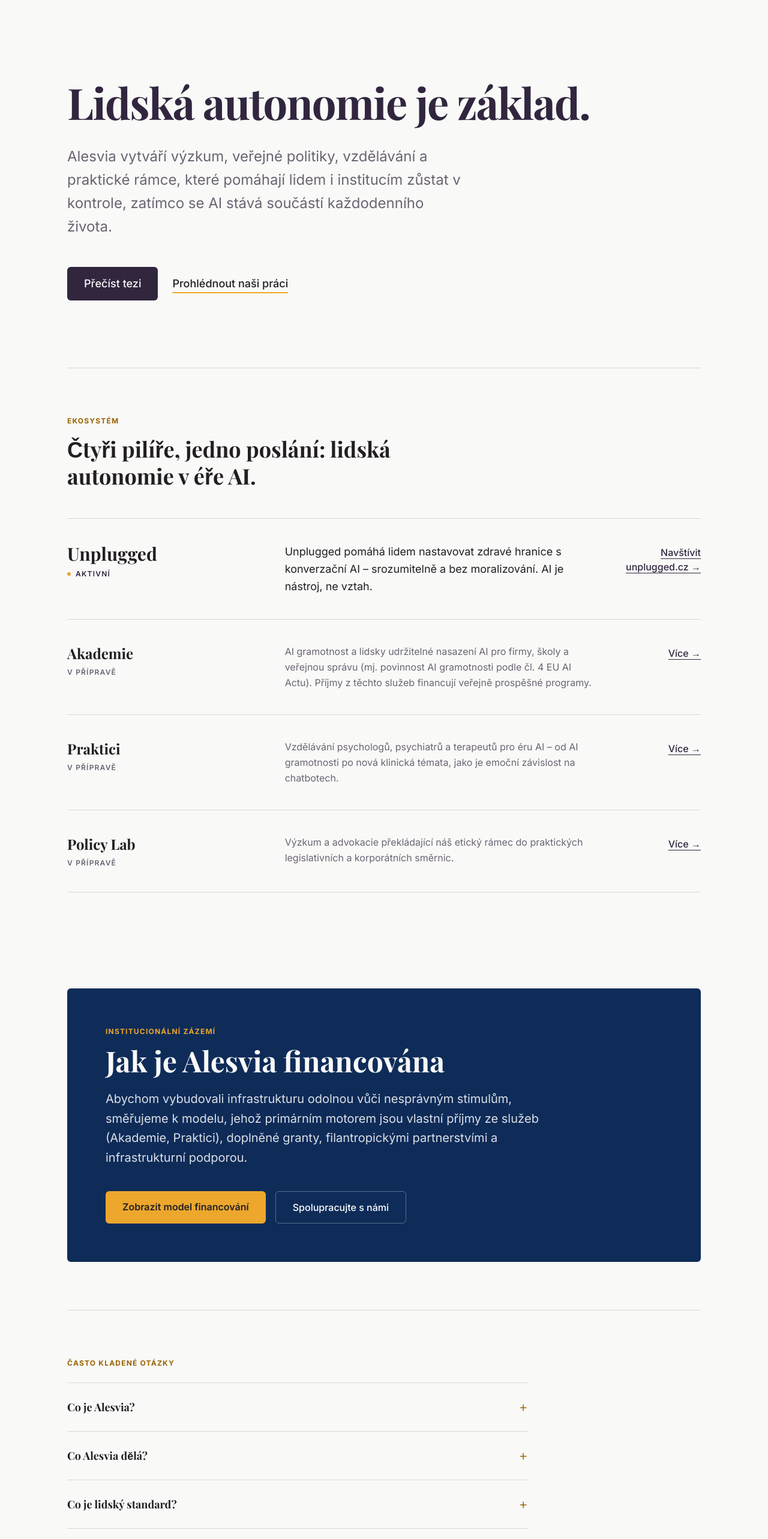
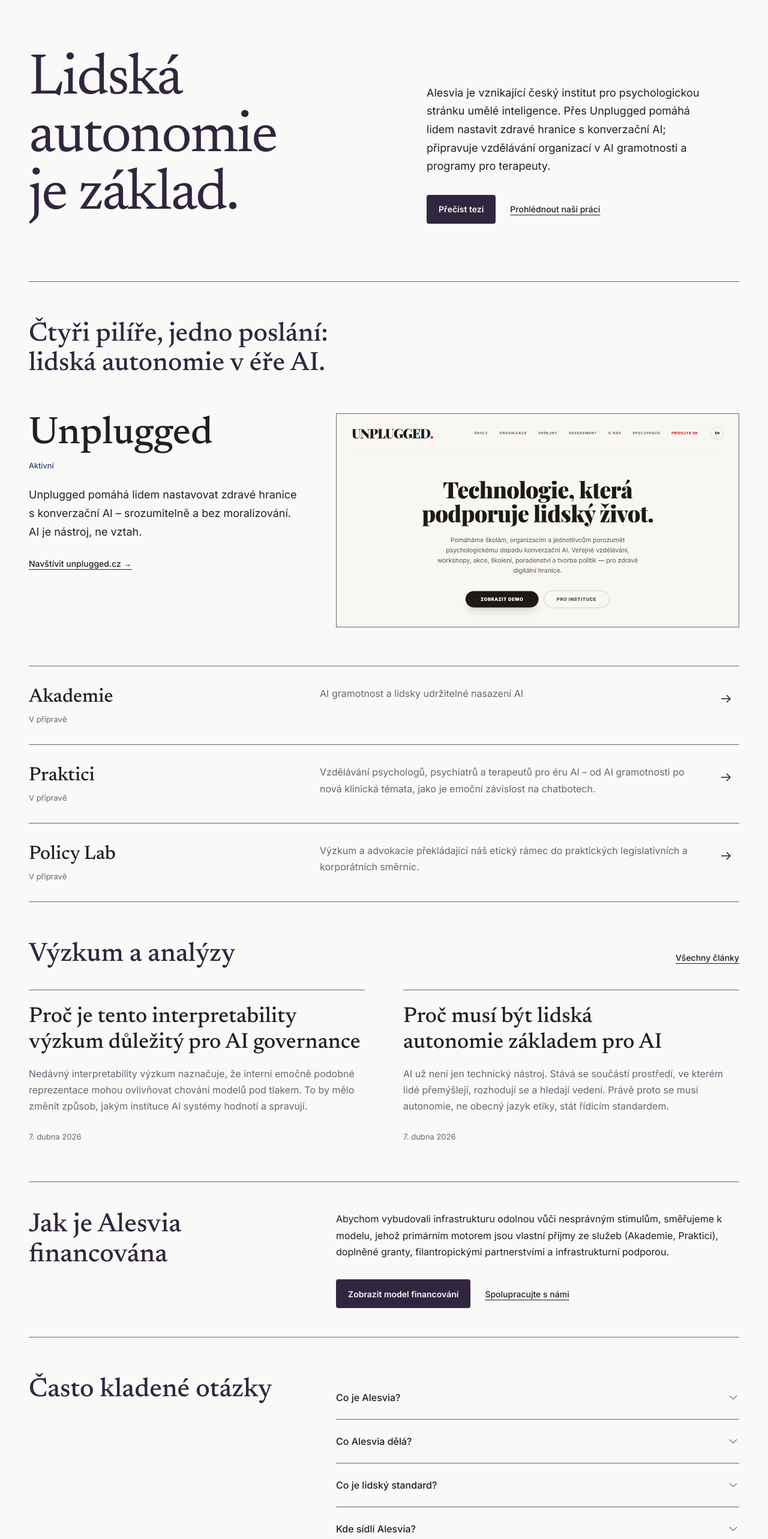
Before and after one commit to Kumungchi/alesvia-site, a Next.js app: page /cs in a window 1280 px wide. Shown: the part 100-2666 px from the top of the page at 60% size. Built offline with nearby package versions, Linux system fonts and the light colour scheme; no server answers.

Commit message:
Build an editorial homepage proposal with Newsreader

```diff
--- a/app/[lang]/page.tsx
+++ b/app/[lang]/page.tsx
@@ -1,112 +1,109 @@
+import { Newsreader } from 'next/font/google';
+import Image from 'next/image';
+import Link from 'next/link';
 import { getDictionary, Locale } from '../../dictionaries';
-import SectionLabel from '../../components/SectionLabel';
 import JsonLd from '../../components/JsonLd';
-import Link from 'next/link';
 import CrisisSupport from '../../components/CrisisSupport';
-import PillarList from '../../components/PillarList';
-import { getPublicPath } from '../../lib/routes';
+import { getPublicPath, getPublicResearchPath } from '../../lib/routes';
+import { getAllPosts } from '../../content/research/posts';
+import styles from '../../components/home/home.module.css';
+
+const newsreader = Newsreader({ subsets: ['latin', 'latin-ext'], weight: ['400', '500', '600'], display: 'swap', variable: '--font-newsreader' });
 
 export default async function Home({ params }: { params: Promise<{ lang: Locale }> }) {
   const { lang } = await params;
   const dict = await getDictionary(lang);
+  const eco = dict.ecosystem;
+  const planned = [
+    { title: eco.academy_title, description: dict.academy.subtitle, route: 'initiativeAcademy' },
+    { title: eco.practitioners_title, description: eco.practitioners_desc, route: 'initiativePractitioners' },
+    { title: eco.policy_title, description: eco.policy_desc, route: 'initiativePolicyLab' },
+  ] as const;
+
   return (
-    <div className="bg-alesvia-bg text-alesvia-text selection:bg-alesvia-accent/30 font-sans">
-      <div className="max-w-6xl mx-auto px-6 md:px-12">
+    <div className={`${newsreader.variable} ${styles.home}`} data-editorial-home>
+      <section className={styles.hero} aria-labelledby="home-title">
+        <h1 id="home-title">{dict.hero.title}</h1>
+        <div className={styles.heroCopy}>
+          <p>{dict.metadata.description}</p>
+          <div className={styles.actions}>
+            <Link className={styles.primary} href={getPublicPath(lang, 'thesis')}>{dict.hero.primary_link}</Link>
+            <a className={styles.textLink} href="#initiatives">{dict.hero.secondary_link}</a>
+          </div>
+        </div>
+      </section>
 
-        {/* ── Hero ── */}
-        <section className="pt-24 pb-20 md:pt-36 md:pb-28 max-w-4xl">
-          <h1 className="font-serif text-5xl md:text-7xl font-bold tracking-tight text-alesvia-primary leading-[1.05] mb-8">
-            {dict.hero.title}
-          </h1>
-          <p className="text-xl md:text-2xl text-alesvia-muted leading-relaxed mb-12 max-w-2xl">
-            {dict.hero.description}
-          </p>
-          <div className="flex flex-col sm:flex-row sm:items-center gap-6">
-            <Link
-              href={getPublicPath(lang, 'thesis')}
-              className="bg-alesvia-primary text-alesvia-bg px-7 py-3.5 rounded-md font-medium text-lg text-center hover:bg-alesvia-trust transition-colors"
-            >
-              {dict.hero.primary_link}
-            </Link>
-            <Link
-              href={getPublicPath(lang, 'initiatives')}
-              className="py-2 font-medium text-lg text-alesvia-text underline decoration-alesvia-accent decoration-2 underline-offset-8 hover:text-alesvia-primary"
-            >
-              {dict.hero.secondary_link}
-            </Link>
+      <section id="initiatives" className={styles.initiatives} aria-labelledby="initiatives-title">
+        <h2 id="initiatives-title" className={styles.sectionTitle}>{eco.title}</h2>
+        <div className={styles.feature}>
+          <div className={styles.featureCopy}>
+            <h3>{eco.unplugged_title}</h3>
+            <p className={styles.status}>{eco.status_active}</p>
+            <p className={styles.featureDescription}>{eco.unplugged_desc}</p>
+            <a className={styles.textLink} href="https://www.unplugged.cz">{eco.unplugged_link}</a>
           </div>
-        </section>
+          <a href="https://www.unplugged.cz" className={styles.preview}>
+            <Image src="/previews/unplugged-home.png" width={1280} height={680}
+              sizes="(max-width: 767px) calc(100vw - 48px), (max-width: 1100px) 55vw, 640px"
+              alt={dict.unplugged.preview_alt} />
+          </a>
+        </div>
+        <ul className={styles.planned}>
+          {planned.map(pillar => (
+            <li key={pillar.route}>
+              <div>
+                <h3><Link href={getPublicPath(lang, pillar.route)}>{pillar.title}</Link></h3>
+                <p className={styles.status}>{eco.status_incubating}</p>
+              </div>
+              <p>{pillar.description}</p>
+              <Link className={styles.pillarLink} href={getPublicPath(lang, pillar.route)} aria-label={`${pillar.title}: ${dict.research.read_more}`}>
+                <svg width="24" height="24" viewBox="0 0 24 24" fill="none" stroke="currentColor" strokeWidth="1.5" aria-hidden="true"><path d="M4 12h15M13 6l6 6-6 6" /></svg>
+              </Link>
+            </li>
+          ))}
+        </ul>
+      </section>
 
-        {/* ── Pillars ── */}
-        <section id="initiatives" className="py-20 border-t border-alesvia-text/15">
-          <div className="max-w-2xl mb-12">
-            <SectionLabel>{dict.ecosystem.label}</SectionLabel>
-            <h3 className="font-serif text-3xl md:text-4xl font-bold text-alesvia-text leading-tight">
-              {dict.ecosystem.title}
-            </h3>
+      <section className={styles.writing} aria-labelledby="writing-title">
+        <div className={styles.sectionHeading}>
+          <h2 id="writing-title" className={styles.sectionTitle}>{dict.research.label}</h2>
+          <Link className={styles.textLink} href={getPublicPath(lang, 'research')}>{dict.research.all_posts}</Link>
+        </div>
+        <div className={styles.essays}>
+          {getAllPosts().slice(0, 2).map(post => (
+            <article key={post.slug}>
+              <h3><Link href={getPublicResearchPath(lang, post.slug)}>{post.title[lang]}</Link></h3>
+              <p>{post.excerpt[lang]}</p>
+              <time dateTime={post.date}>{new Date(post.date).toLocaleDateString(lang === 'cs' ? 'cs-CZ' : 'en-US', { day: 'numeric', month: 'long', year: 'numeric' })}</time>
+            </article>
+          ))}
+        </div>
+      </section>
+
+      <section id="funding" className={styles.funding} aria-labelledby="funding-title">
+        <h2 id="funding-title" className={styles.sectionTitle}>{dict.financing.title}</h2>
+        <div>
+          <p>{dict.financing.description}</p>
+          <div className={styles.actions}>
+            <Link className={styles.primary} href={getPublicPath(lang, 'funding')}>{dict.financing.primary_link}</Link>
+            <Link className={styles.textLink} href={getPublicPath(lang, 'contact')}>{dict.financing.secondary_link}</Link>
           </div>
+        </div>
+      </section>
 
-          <PillarList lang={lang} dict={dict} unpluggedExternal />
-        </section>
-
-        {/* ── Financing ── */}
-        <section id="funding" className="py-20">
-          <div className="on-dark bg-alesvia-trust text-alesvia-bg rounded-md px-8 py-12 md:px-16 md:py-16">
-            <div className="max-w-3xl">
-              <SectionLabel>{dict.financing.label}</SectionLabel>
-              <h3 className="font-serif text-3xl md:text-5xl font-bold mb-6">
-                {dict.financing.title}
-              </h3>
-              <p className="text-alesvia-white/85 text-lg md:text-xl leading-relaxed mb-10">
-                {dict.financing.description}
-              </p>
-              <div className="flex flex-col sm:flex-row gap-4">
-                <Link href={getPublicPath(lang, 'funding')} className="bg-alesvia-accent text-alesvia-text font-semibold px-7 py-3.5 rounded-md text-center hover:bg-alesvia-white transition-colors">
-                  {dict.financing.primary_link}
-                </Link>
-                <Link href={getPublicPath(lang, 'contact')} className="border border-alesvia-white/30 text-alesvia-white font-medium px-7 py-3.5 rounded-md hover:bg-alesvia-white/10 transition-colors text-center">
-                  {dict.financing.secondary_link}
-                </Link>
-              </div>
-            </div>
-          </div>
-        </section>
-
-        {/* ── FAQ (GEO-optimized) ── */}
-        <section id="faq" className="py-20 border-t border-alesvia-text/15">
-          <SectionLabel>{dict.faq.label}</SectionLabel>
-          <div className="mt-6 max-w-3xl border-b border-alesvia-text/15">
-            {dict.faq.items.map((item: { question: string; answer: string }) => (
-              <details key={item.question} className="border-t border-alesvia-text/15">
-                <summary className="cursor-pointer py-6 font-serif text-lg font-bold text-alesvia-text flex justify-between items-center gap-4 hover:text-alesvia-primary">
-                  {item.question}
-                  <span aria-hidden="true" className="faq-icon text-alesvia-accent-ink text-2xl shrink-0 font-sans font-light">+</span>
-                </summary>
-                <div className="pb-6 text-alesvia-muted leading-relaxed">
-                  {item.answer}
-                </div>
-              </details>
-            ))}
-          </div>
-        </section>
-
-        <CrisisSupport dict={dict.crisis_support} />
-
-        {/* JSON-LD: FAQPage schema for GEO */}
-        <JsonLd data={{
-          '@context': 'https://schema.org',
-          '@type': 'FAQPage',
-          mainEntity: dict.faq.items.map((item: { question: string; answer: string }) => ({
-            '@type': 'Question',
-            name: item.question,
-            acceptedAnswer: {
-              '@type': 'Answer',
-              text: item.answer,
-            },
-          })),
-        }} />
-
-      </div>
+      <section id="faq" className={styles.faq} aria-labelledby="faq-title">
+        <h2 id="faq-title" className={styles.sectionTitle}>{dict.faq.label}</h2>
+        <div>
+          {dict.faq.items.map(item => (
+            <details key={item.question}>
+              <summary>{item.question}<svg width="20" height="20" viewBox="0 0 20 20" fill="none" stroke="currentColor" aria-hidden="true"><path d="M4 7l6 6 6-6" /></svg></summary>
+              <p>{item.answer}</p>
+            </details>
+          ))}
+        </div>
+      </section>
+      <div className={styles.support}><CrisisSupport dict={dict.crisis_support} /></div>
+      <JsonLd data={{ '@context': 'https://schema.org', '@type': 'FAQPage', mainEntity: dict.faq.items.map(item => ({ '@type': 'Question', name: item.question, acceptedAnswer: { '@type': 'Answer', text: item.answer } })) }} />
     </div>
   );
 }
--- /dev/null
+++ b/components/home/home.module.css
@@ -0,0 +1,65 @@
+.home {
+  --home-display: var(--font-newsreader), Georgia, serif;
+  max-width: 80rem;
+  padding-inline: 1.5rem;
+  margin-inline: auto;
+  color: var(--color-alesvia-text);
+}
+.home a { text-underline-offset: 0.3em; }
+.home a:hover { color: var(--color-alesvia-trust); }
+.hero { display: grid; gap: 2rem; padding-block: 4rem; border-bottom: 1px solid var(--color-alesvia-muted); }
+.hero h1 { max-width: 12ch; font-family: var(--home-display); font-size: 3rem; font-weight: 400; line-height: 1; letter-spacing: -0.025em; color: var(--color-alesvia-primary); text-wrap: balance; }
+.heroCopy { align-self: end; }
+.heroCopy > p { max-width: 42ch; font-size: 1.125rem; line-height: 1.7; text-wrap: pretty; }
+.actions { display: flex; flex-wrap: wrap; align-items: center; gap: 1rem 1.5rem; margin-top: 2rem; }
+.primary { display: inline-flex; justify-content: center; align-items: center; padding: 0.85rem 1.25rem; min-height: 2.75rem; background: var(--color-alesvia-primary); color: var(--color-alesvia-bg); border-radius: 0.25rem; font-size: 0.875rem; font-weight: 600; }
+.home .primary:hover { background: var(--color-alesvia-trust); color: var(--color-alesvia-bg); }
+.textLink { display: inline-block; padding-block: 0.65rem; font-size: 0.875rem; font-weight: 500; text-decoration: underline; }
+.sectionTitle { font-family: var(--home-display); font-size: 2rem; font-weight: 500; line-height: 1.12; text-wrap: balance; color: var(--color-alesvia-primary); }
+.initiatives { padding-top: 3rem; scroll-margin-top: 7rem; }
+.initiatives > h2 { max-width: 27ch; margin-bottom: 2.5rem; }
+.feature { display: grid; gap: 2rem; padding-bottom: 3rem; }
+.feature h3 { font-family: var(--home-display); font-size: 3rem; font-weight: 500; line-height: 1.1; }
+.status { margin-top: 0.5rem; font-size: 0.8125rem; color: var(--color-alesvia-muted); }
+.feature .status { color: var(--color-alesvia-trust); }
+.featureDescription { max-width: 40ch; margin-block: 1.5rem 1rem; font-size: 1.125rem; line-height: 1.7; }
+.preview { display: block; align-self: center; border: 1px solid var(--color-alesvia-muted); }
+.preview img { display: block; width: 100%; height: auto; }
+.planned { border-bottom: 1px solid var(--color-alesvia-muted); }
+.planned li { display: grid; grid-template-columns: minmax(0, 1fr) auto; gap: 1rem; padding-block: 2rem; border-top: 1px solid var(--color-alesvia-muted); }
+.planned h3 { font-family: var(--home-display); font-size: 2rem; font-weight: 500; line-height: 1.2; }
+.planned h3 a:hover, .essays h3 a:hover { text-decoration: underline; }
+.planned li > p { grid-column: 1; max-width: 65ch; line-height: 1.7; color: var(--color-alesvia-muted); }
+.pillarLink { grid-column: 2; grid-row: 1; display: flex; width: 2.75rem; height: 2.75rem; align-items: center; justify-content: center; }
+.writing { padding-block: 4rem; }
+.sectionHeading { display: flex; flex-wrap: wrap; justify-content: space-between; gap: 1rem; align-items: baseline; margin-bottom: 2rem; }
+.essays { display: grid; gap: 2.5rem; }
+.essays article { padding-top: 1.5rem; border-top: 1px solid var(--color-alesvia-muted); }
+.essays h3 { max-width: 28ch; font-family: var(--home-display); font-size: 1.75rem; font-weight: 500; line-height: 1.2; text-wrap: balance; }
+.essays p { margin-block: 1rem 1.5rem; line-height: 1.7; color: var(--color-alesvia-muted); }
+.essays time { font-size: 0.8125rem; color: var(--color-alesvia-muted); }
+.funding { display: grid; gap: 1.5rem; padding-block: 3rem; border-top: 1px solid var(--color-alesvia-muted); border-bottom: 1px solid var(--color-alesvia-muted); }
+.funding p { max-width: 65ch; line-height: 1.7; }
+.faq { display: grid; gap: 2rem; padding-block: 4rem; }
+.faq details { border-bottom: 1px solid var(--color-alesvia-muted); }
+.faq summary { display: flex; gap: 1rem; justify-content: space-between; align-items: center; padding-block: 1.5rem; font-weight: 500; cursor: pointer; line-height: 1.5; }
+.faq summary svg { flex-shrink: 0; }
+.faq details[open] summary svg { transform: rotate(180deg); }
+.faq details p { padding-bottom: 1.5rem; max-width: 65ch; line-height: 1.7; color: var(--color-alesvia-muted); }
+.support { padding-bottom: 2rem; }
+.support h2 { font-family: var(--home-display); font-weight: 500; }
+@media (min-width: 48rem) {
+  .home { padding-inline: 3rem; }
+  .hero { grid-template-columns: minmax(0, 1.15fr) minmax(0, 1fr); gap: 4rem; padding-block: 6rem; }
+  .hero h1 { font-size: clamp(4rem, 7.5vw, 6rem); }
+  .sectionTitle { font-size: 2.75rem; }
+  .initiatives { padding-top: 4rem; }
+  .feature { grid-template-columns: minmax(0, 0.8fr) minmax(0, 1.2fr); gap: 4rem; padding-block: 1rem 4rem; }
+  .feature h3 { font-size: 4rem; }
+  .planned li { grid-template-columns: minmax(0, 0.8fr) minmax(0, 1.1fr) 2.75rem; gap: 2rem; }
+  .planned li > p { grid-column: 2; }
+  .pillarLink { grid-column: 3; }
+  .essays { grid-template-columns: repeat(2, minmax(0, 1fr)); gap: 4rem; }
+  .essays h3 { font-size: 2.25rem; }
+  .funding, .faq { grid-template-columns: minmax(0, 0.8fr) minmax(0, 1.2fr); gap: 4rem; }
+}
```
Also changed, not shown: 2 other files (tests, documents, lock files or other folders).
